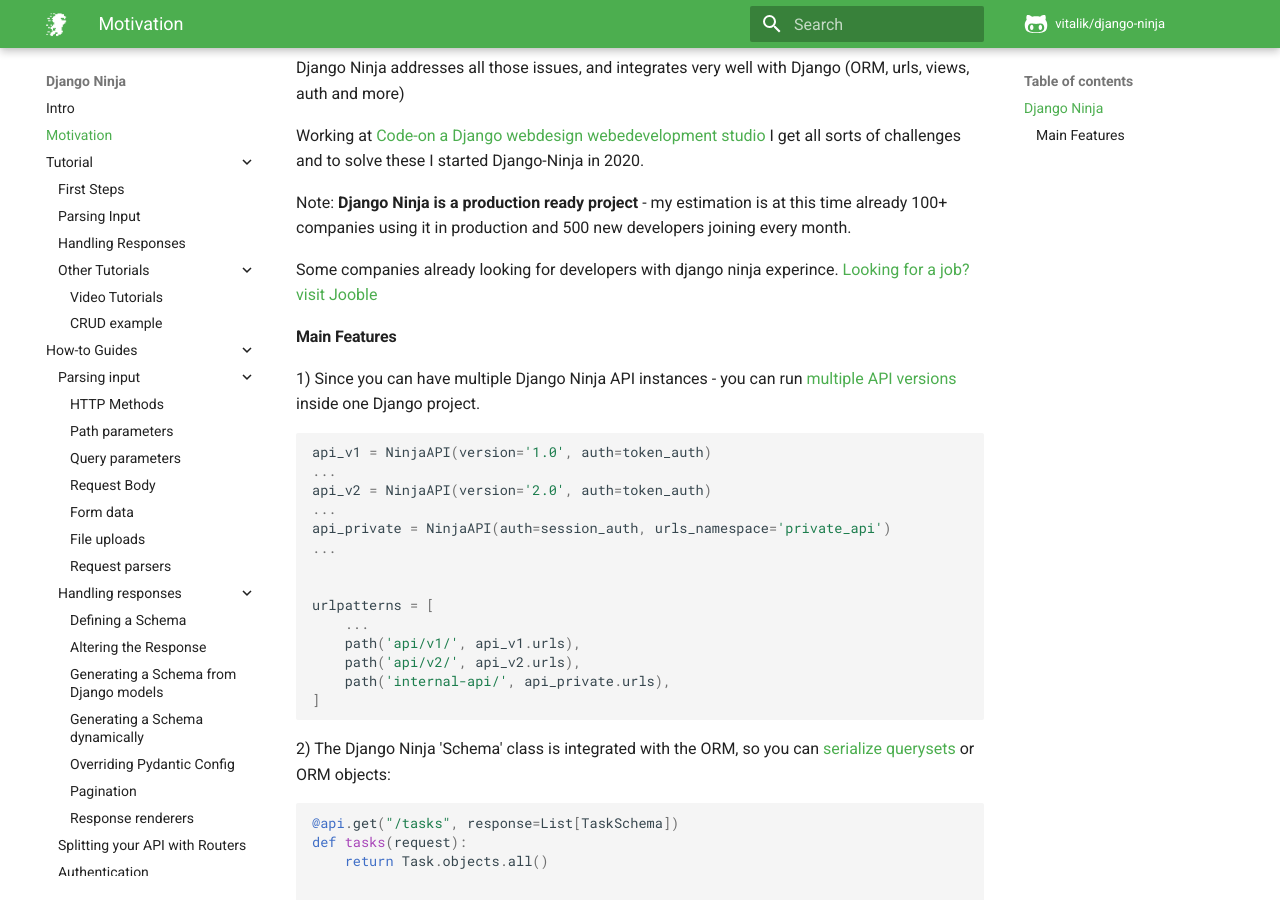
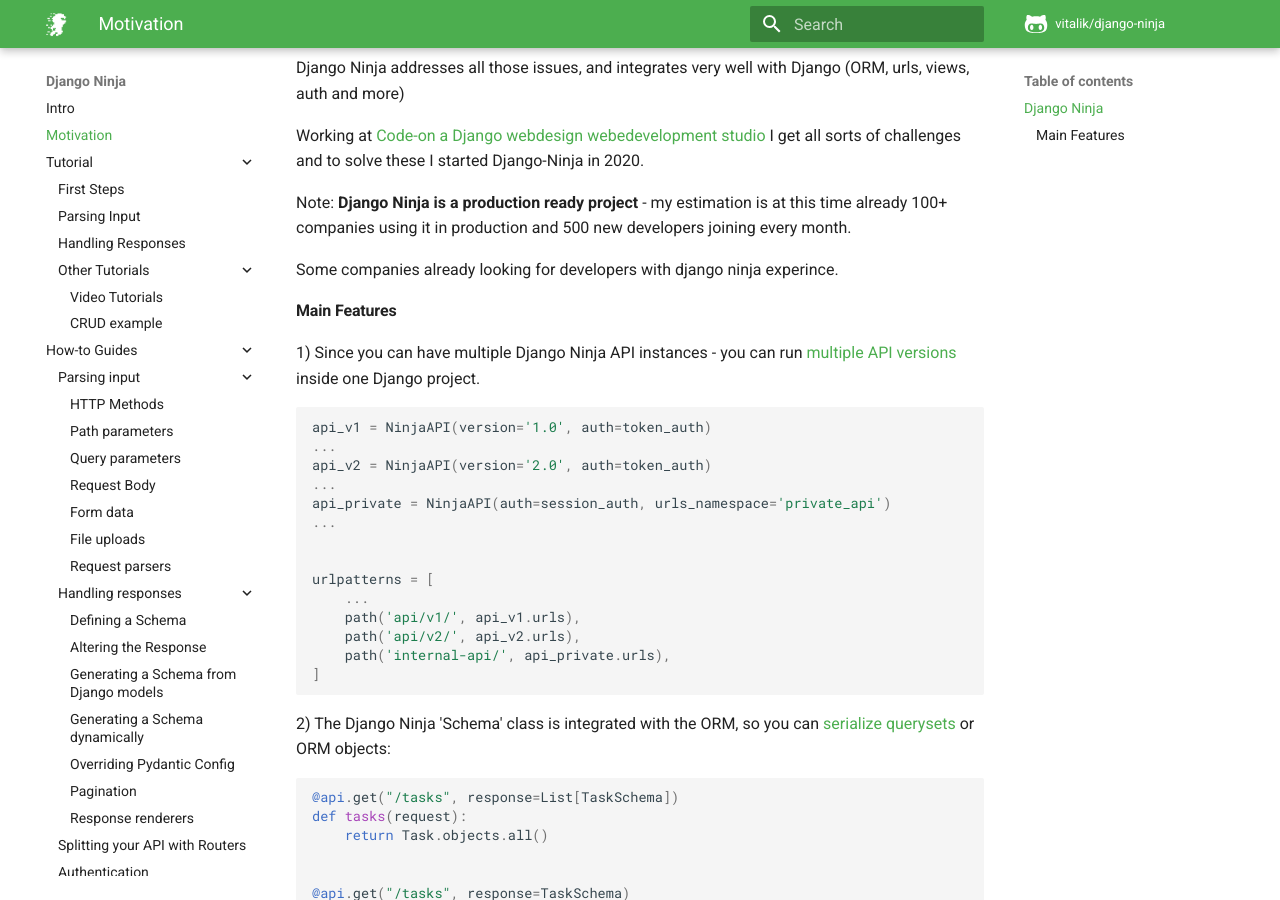
Before and after one commit to rainbow1016/django-master, an MkDocs documentation site: the page built from docs/docs/motivation.md, in a window 1280 px wide and 900 px high, scrolled down 1247 px. Built offline with MkDocs 1.6.1 and Material for MkDocs 9.7.7, drawn with Linux system fonts in a browser that asks for light colours; comment, search, counter and statistics services are not loaded.

Commit message:
Update motivation.md

```diff
--- a/docs/docs/motivation.md
+++ b/docs/docs/motivation.md
@@ -52,7 +52,7 @@ Working at [Code-on a Django webdesign webedevelopment studio](https://code-on.b
 
 Note: **Django Ninja is a production ready project** - my estimation is at this time already 100+ companies using it in production and 500 new developers joining every month.
 
-Some companies already looking for developers with django ninja experince. [Looking for a job? visit Jooble](https://jooble.org/)
+Some companies already looking for developers with django ninja experince.
 
 #### Main Features
 
```
